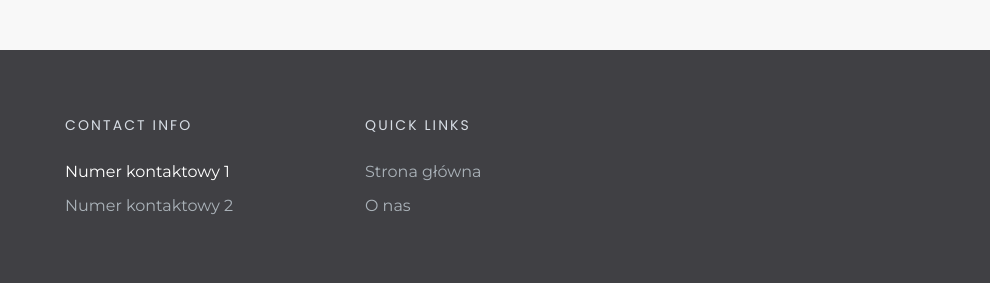
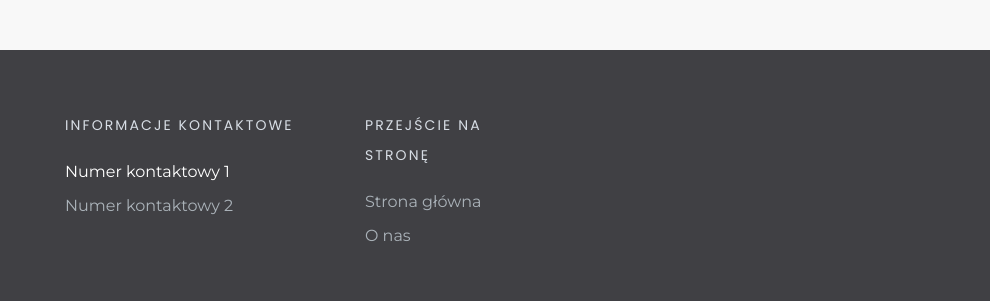
Before and after one commit to metizushtml/clxcinema, a plain HTML site: page index.html in a window 1280 px wide. Shown: the part 2641-2942 px from the top of the page, 290-1280 px from the left. Drawn offline with Linux system fonts and the light colour scheme.

Commit message:
Update index.html

```diff
--- a/index.html
+++ b/index.html
@@ -219,7 +219,7 @@
               <p class="footer-classic-description offset-top-0 offset-right-25">Clx Cinema zapewnia kompletne usługi filmowe oraz fotograficzne.</p>
             </div>
             <div class="col-lg-3 col-sm-8 wow fadeInUp">
-              <P class="footer-classic-title">contact info</P>
+              <P class="footer-classic-title">Informacje kontaktowe</P>
               <div class="d-block offset-top-0"><span class="d-lg-block"></span></div><a class="d-inline-block accent-link"
             href="tel:+48789174710">Numer kontaktowy 1</a>
              <a href="tel:609677363">Numer kontaktowy 2</a>
@@ -227,7 +227,7 @@
               </ul>
             </div>
             <div class="col-lg-2 col-sm-4 wow fadeInUp" data-wow-delay=".3s">
-              <P class="footer-classic-title">Quick Links</P>
+              <P class="footer-classic-title">Przejście na stronę</P>
               <ul class="footer-classic-nav-list">
                 <li><a href="index.html">Strona główna</a></li>
                 <li><a href="about.html">O nas</a></li>
```
